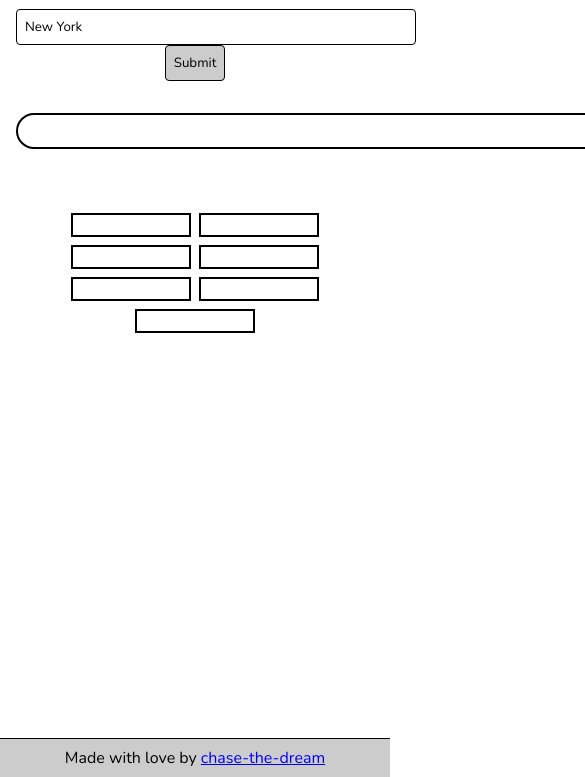
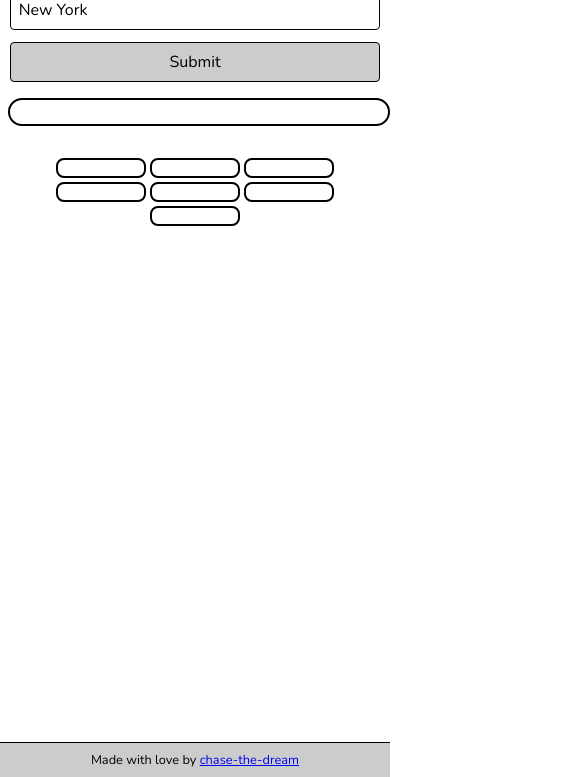
Before and after one commit to chase-the-dream/weather-app, a website built with webpack: page src/template.html in a window 390 px wide. Shown: the part 67-844 px from the top of the page, 585 px wide, since content can reach past the window. Built offline with nearby package versions, Linux system fonts and the light colour scheme; no server answers.

Commit message:
mobile compatible

```diff
--- a/src/styles.css
+++ b/src/styles.css
@@ -18,6 +18,7 @@ body {
 /* Header */
 h1 {
     text-align: center;
+    font-size: clamp(1.5rem, 4vw, 2.5rem);
 }
 
 #title {
@@ -34,22 +35,30 @@ main {
 }
 
 #city {
-    width: 400px;
+    width: min(400px, 90vw);
     padding: 0.5rem;
     border: 1px solid var(--bg1);
     border-radius: 4px;
+    font-size: 16px; /* Prevents zoom on iOS */
 }
 
 .search-button {
-    padding: 0.5rem;
+    padding: 0.5rem 1rem;
     background-color: var(--header);
     border: 1px solid var(--bg1);
     border-radius: 4px;
+    margin-top: 0.5rem;
+    cursor: pointer;
+    font-size: 16px;
+}
+
+.search-button:active {
+    background-color: #aaa;
 }
 
 .forecast {
     display: flex;
-    width: 600px;
+    width: min(600px, 95vw);
     flex-direction: column;
     border: 2px solid var(--bg1);
     border-radius: 20px;
@@ -62,11 +71,12 @@ main {
     max-width: 30ch;
     margin: 0 auto;
     font-style: italic;
+    font-size: clamp(0.9rem, 3vw, 1rem);
 }
 
 .forecast img {
-    width: 100px;
-    height: 100px;
+    width: clamp(80px, 20vw, 100px);
+    height: clamp(80px, 20vw, 100px);
     object-fit: contain;
     align-self: center;
 }
@@ -78,18 +88,25 @@ main {
     align-items: center;
     flex-wrap: wrap;
     gap: 8px;
+    padding: 0 1rem;
 }
 
 .day {
     border: 2px var(--bg1) solid;
-    width: 120px;
-    padding: 10px 0;
+    width: clamp(100px, 25vw, 120px);
+    padding: 10px 5px;
+    border-radius: 8px;
 }
 
 .day img {
-    width: 50px;
-    height: 50px;
+    width: clamp(40px, 12vw, 50px);
+    height: clamp(40px, 12vw, 50px);
     object-fit: contain;
+}
+
+.day p {
+    font-size: clamp(0.7rem, 2.5vw, 0.9rem);
+    margin-top: 0.5rem;
 }
 
 /* Footer */
@@ -103,4 +120,51 @@ footer {
 
 .plug {
     text-align: center;
+    font-size: clamp(0.8rem, 2.5vw, 1rem);
 }
+
+/* Mobile-specific optimizations */
+@media (max-width: 768px) {
+    main {
+        padding: 0.5rem;
+    }
+
+    .forecast {
+        margin: 1rem auto;
+        padding: 0.75rem;
+    }
+
+    .days-container {
+        margin-top: 2rem;
+        gap: 6px;
+    }
+
+    .day {
+        padding: 8px 4px;
+    }
+}
+
+@media (max-width: 480px) {
+    #city {
+        width: 95vw;
+    }
+
+    .search-button {
+        width: 95vw;
+        margin-top: 0.75rem;
+    }
+
+    .forecast {
+        width: 98vw;
+        border-radius: 15px;
+    }
+
+    .days-container {
+        gap: 4px;
+        padding: 0 0.5rem;
+    }
+
+    .day {
+        width: clamp(90px, 22vw, 110px);
+    }
+}
```
